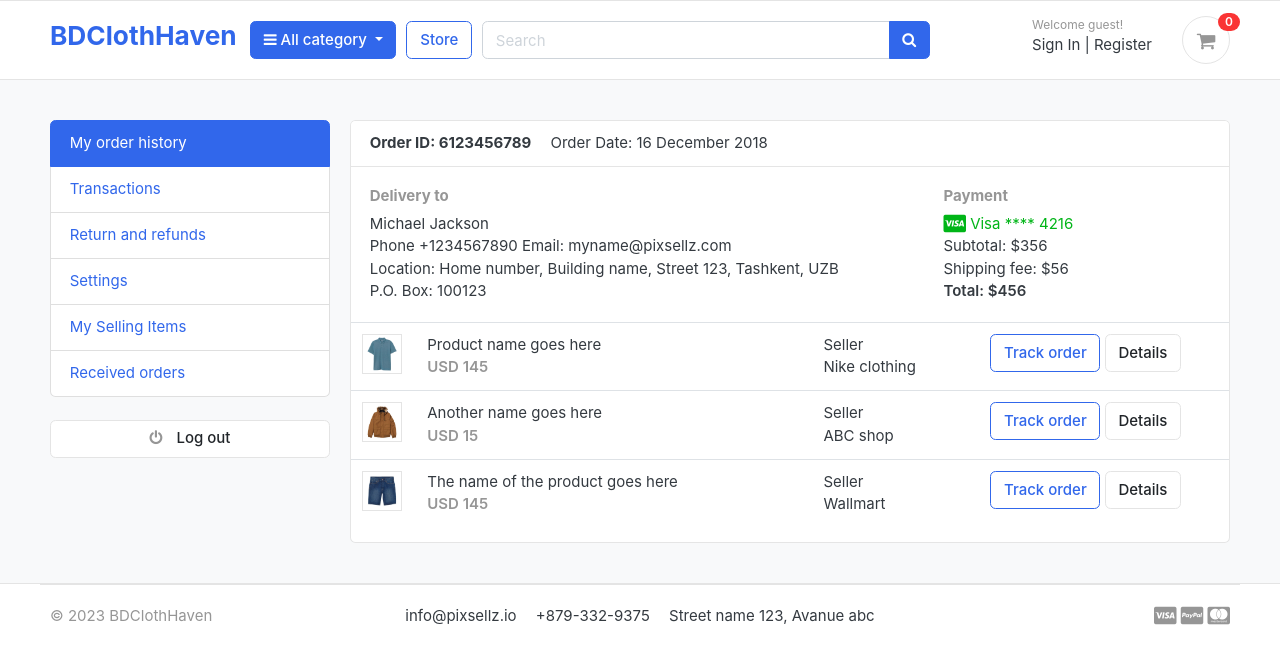
After one commit to Nasirul-Islam/Cloth-Store, a Django app: page /account/dashbord/ in a window 1280 px wide. The commit adds this page. Shown: the top 664 px of the page. Run offline with Django 4.2, Linux system fonts and the light colour scheme; some libraries are stand-ins or nearby versions; some web fonts are replaced.

Commit message:
User Authentication part added

```diff
--- a/Cloth_Store/settings.py
+++ b/Cloth_Store/settings.py
@@ -26,7 +26,6 @@ SECRET_KEY = 'django-insecure-1co!vp%kgeq0(vt@a2p9oq2_9(+z$qtjoh!b3+8=x59lp8wh!!
 DEBUG = True
 
 ALLOWED_HOSTS = []
-
 
 # Application definition
 
--- a/Cloth_Store/urls.py
+++ b/Cloth_Store/urls.py
@@ -21,4 +21,5 @@ from .views import home
 urlpatterns = [
     path('admin/', admin.site.urls),
     path('', home, name='home'),
+    path('account/', include('accounts.urls')),
 ]
--- /dev/null
+++ b/accounts/templates/dashboard.html
@@ -0,0 +1,121 @@
+{% extends 'base.html' %} {% block body %}
+
+<!-- ========================= SECTION CONTENT ========================= -->
+<section class="section-conten padding-y bg">
+  <div class="container">
+    <div class="row">
+      <aside class="col-md-3">
+        <!--   SIDEBAR   -->
+        <ul class="list-group">
+          <a class="list-group-item active" href="#"> My order history </a>
+          <a class="list-group-item" href="#"> Transactions </a>
+          <a class="list-group-item" href="#"> Return and refunds </a>
+          <a class="list-group-item" href="#">Settings </a>
+          <a class="list-group-item" href="#"> My Selling Items </a>
+          <a class="list-group-item" href="#"> Received orders </a>
+        </ul>
+        <br />
+        <a class="btn btn-light btn-block" href="#">
+          <i class="fa fa-power-off"></i> <span class="text">Log out</span>
+        </a>
+        <!--   SIDEBAR .//END   -->
+      </aside>
+      <main class="col-md-9">
+        <article class="card">
+          <header class="card-header">
+            <strong class="d-inline-block mr-3">Order ID: 6123456789</strong>
+            <span>Order Date: 16 December 2018</span>
+          </header>
+          <div class="card-body">
+            <div class="row">
+              <div class="col-md-8">
+                <h6 class="text-muted">Delivery to</h6>
+                <p>
+                  Michael Jackson <br />
+                  Phone +1234567890 Email: myname@pixsellz.com <br />
+                  Location: Home number, Building name, Street 123, Tashkent,
+                  UZB <br />
+                  P.O. Box: 100123
+                </p>
+              </div>
+              <div class="col-md-4">
+                <h6 class="text-muted">Payment</h6>
+                <span class="text-success">
+                  <i class="fab fa-lg fa-cc-visa"></i>
+                  Visa **** 4216
+                </span>
+                <p>
+                  Subtotal: $356 <br />
+                  Shipping fee: $56 <br />
+                  <span class="b">Total: $456 </span>
+                </p>
+              </div>
+            </div>
+            <!-- row.// -->
+          </div>
+          <!-- card-body .// -->
+          <div class="table-responsive">
+            <table class="table table-hover">
+              <tr>
+                <td width="65">
+                  <img src="../images/items/1.jpg" class="img-xs border" />
+                </td>
+                <td>
+                  <p class="title mb-0">Product name goes here</p>
+                  <var class="price text-muted">USD 145</var>
+                </td>
+                <td>
+                  Seller <br />
+                  Nike clothing
+                </td>
+                <td width="250">
+                  <a href="#" class="btn btn-outline-primary">Track order</a>
+                  <a href="#" class="btn btn-light"> Details </a>
+                </td>
+              </tr>
+              <tr>
+                <td>
+                  <img src="../images/items/2.jpg" class="img-xs border" />
+                </td>
+                <td>
+                  <p class="title mb-0">Another name goes here</p>
+                  <var class="price text-muted">USD 15</var>
+                </td>
+                <td>
+                  Seller <br />
+                  ABC shop
+                </td>
+                <td>
+                  <a href="#" class="btn btn-outline-primary">Track order</a>
+                  <a href="#" class="btn btn-light"> Details </a>
+                </td>
+              </tr>
+              <tr>
+                <td>
+                  <img src="../images/items/3.jpg" class="img-xs border" />
+                </td>
+                <td>
+                  <p class="title mb-0">The name of the product goes here</p>
+                  <var class="price text-muted">USD 145</var>
+                </td>
+                <td>
+                  Seller <br />
+                  Wallmart
+                </td>
+                <td>
+                  <a href="#" class="btn btn-outline-primary">Track order</a>
+                  <a href="#" class="btn btn-light"> Details </a>
+                </td>
+              </tr>
+            </table>
+          </div>
+          <!-- table-responsive .end// -->
+        </article>
+        <!-- order-group.// -->
+      </main>
+    </div>
+    <!-- row.// -->
+  </div>
+</section>
+<!-- ========================= SECTION CONTENT END// ========================= -->
+{% endblock body %}
--- /dev/null
+++ b/accounts/urls.py
@@ -0,0 +1,9 @@
+from django.urls import path
+from .views import userRegisterView, userLoginView, userLogoutView, dashbord
+
+urlpatterns = [
+    path('register/', userRegisterView, name='register'),
+    path('signin/', userLoginView, name='signin'),
+    path('signOut/', userLogoutView, name='signOut'),
+    path('dashbord/', dashbord, name='dashbord'),
+]
--- a/accounts/views.py
+++ b/accounts/views.py
@@ -1,3 +1,40 @@
-from django.shortcuts import render
+from django.shortcuts import render, redirect
+from .forms import UserRegistrationForm
+from django.contrib.auth import login, logout, authenticate
 
 # Create your views here.
+def dashbord(request):
+    return render(request, 'dashboard.html')
+
+def userRegisterView(request):
+    form = UserRegistrationForm()
+    if request.method == 'POST':
+        form = UserRegistrationForm(request.POST)
+        if form.is_valid():
+            # print(form.cleaned_data)
+            user = form.save()
+            login(request, user)
+            return redirect('home')
+    return render(request, 'register.html', {'form': form})
+
+def userLoginView(request):
+    if request.method == 'POST':
+        username = request.POST['username']
+        password = request.POST['password']
+        user = authenticate(username=username, password=password)
+        # session_key = get_create_session(request)
+        # cart = Cart.objects.get(cart_id=session_key)
+        # is_cart_item_exists = CartItem.objects.filter(cart=cart).exists()
+        # if is_cart_item_exists:
+        #     cart_item = CartItem.objects.filter(cart=cart)
+        #     for item in cart_item:
+        #         item.user = user
+        #         item.save()
+        if user:
+            login(request, user)
+            return redirect('home')
+    return render(request, 'signin.html')
+
+def userLogoutView(request):
+    logout(request)
+    return render(request, 'signin.html')
--- a/templates/base.html
+++ b/templates/base.html
@@ -69,7 +69,6 @@
     ></script>
   </head>
   <body>
-    {% comment %} {{request.user.first_name}} {% endcomment %}
     <header class="section-header">
       <nav class="navbar p-md-0 navbar-expand-sm navbar-light border-bottom">
         <div class="container">
@@ -152,25 +151,23 @@
             <div class="col-lg-3 col-sm-6 col-8 order-2 order-lg-3">
               <div class="d-flex justify-content-end mb-3 mb-lg-0">
                 <div class="widget-header">
-                  {% comment %} {%if request.user.is_authenticated %} {%
-                  endcomment %} {% comment %}
-                  <small class="title text-muted"> Welcome username</small> {%
-                  endcomment %} {% comment %}
+                  {%if request.user.is_authenticated %}
+                  <small class="title text-muted">
+                    Welcome {{request.user.first_name}}</small
+                  >
                   <div>
-                    <a href="{% url 'profile' %}">Profile</a>
+                    <a href="{% url 'dashbord' %}">Profile</a>
                     <span class="dark-transp"> | </span>
-                    <a href="{% url 'logout' %}"> Logout </a>
+                    <a href="{% url 'signOut' %}"> Sign Out </a>
                   </div>
-                  {% endcomment %} {% comment %} {% else %} {% endcomment %}
+                  {% else %}
                   <small class="title text-muted">Welcome guest!</small>
                   <div>
-                    {% comment %} {% url 'login' %} {% endcomment %}
-                    <a href="">Sign in</a>
+                    <a href="{% url 'signin' %}">Sign In</a>
                     <span class="dark-transp"> | </span>
-                    {% comment %} {% url 'register' %} {% endcomment %}
-                    <a href=""> Register</a>
+                    <a href="{% url 'register' %}"> Register</a>
                   </div>
-                  {% comment %} {% endif %} {% endcomment %}
+                  {% endif %}
                 </div>
                 {% comment %} {% url 'cart' %} {% endcomment %}
                 <a href="" class="widget-header pl-3 ml-3">
```
Also changed, not shown: accounts/forms.py (added, +7 -0 lines), accounts/templates/register.html (added, +62 -0 lines), accounts/templates/signin.html (added, +48 -0 lines), db.sqlite3.
